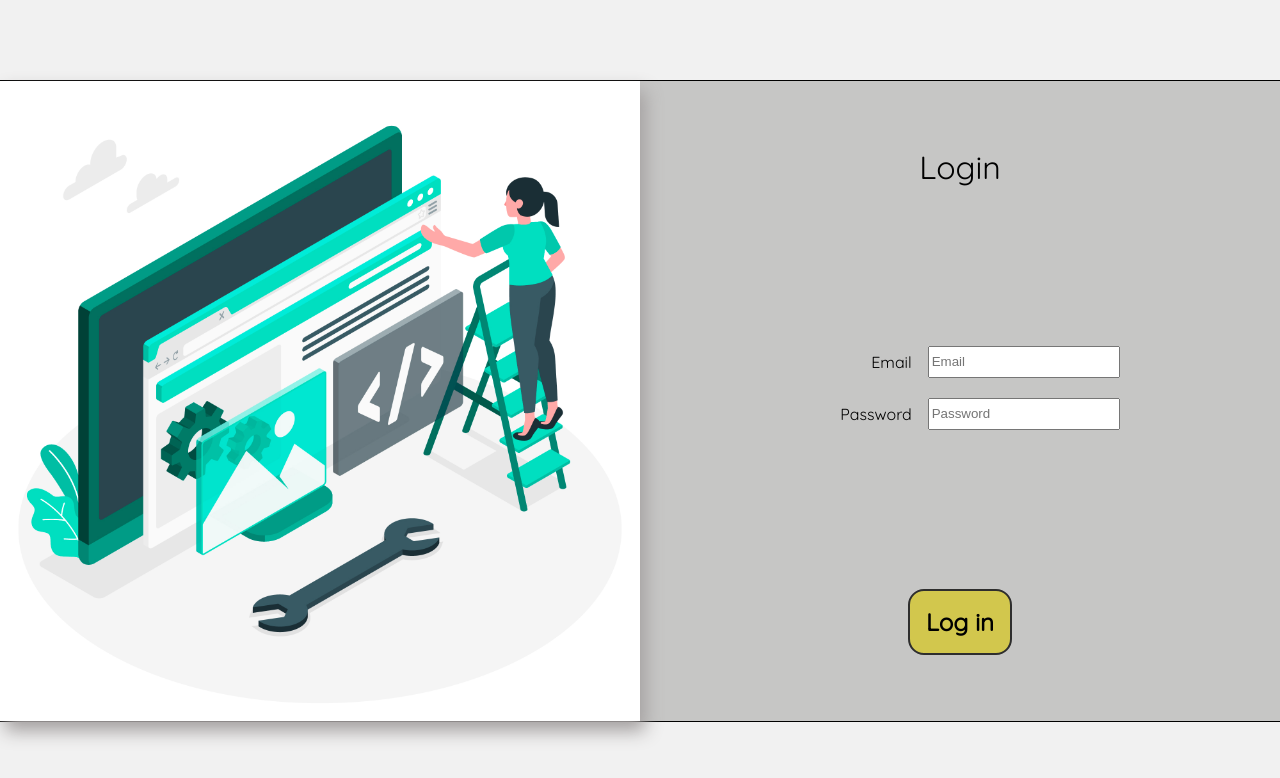
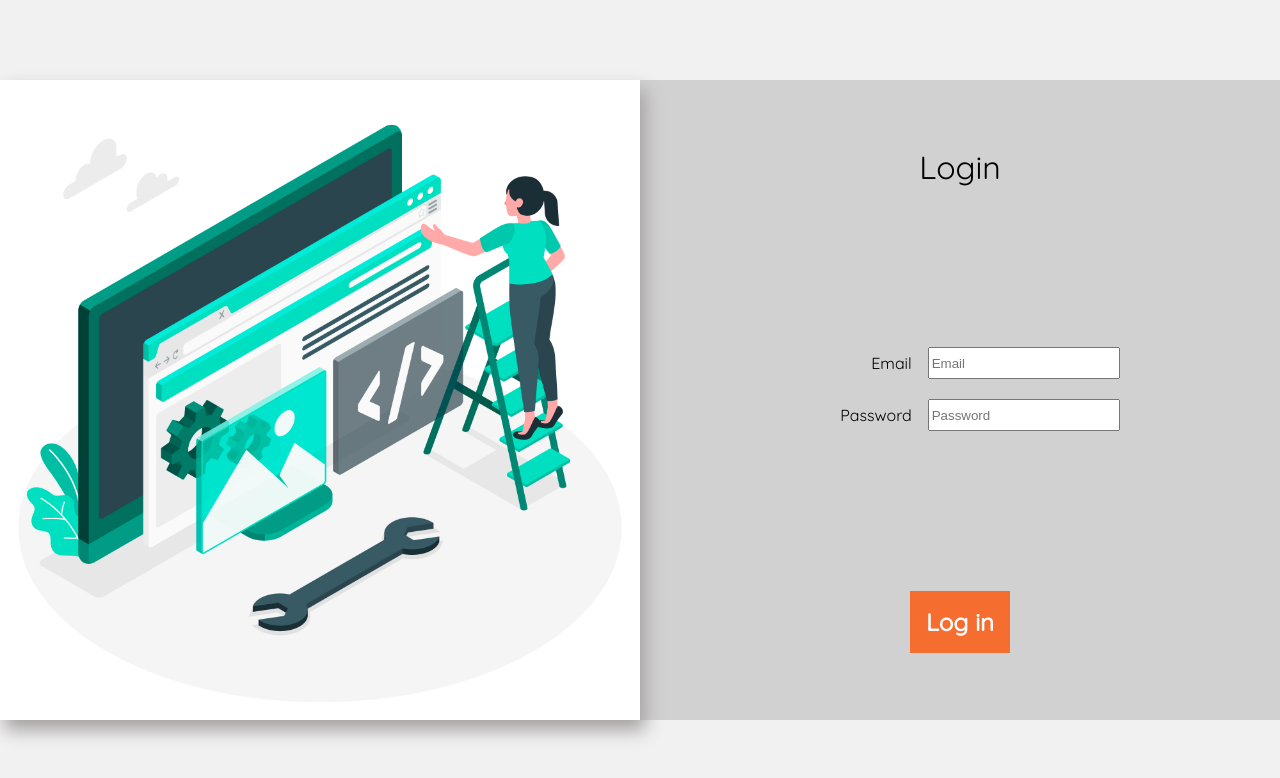
Before and after one commit to hieudku/BUMBLEBEE-Web-Design---Assignment-2-Interaction-Design, a plain HTML site: page pages/login/login.html in a window 1280 px wide. Drawn offline with Linux system fonts and the light colour scheme; a web font is replaced by a local one.

Commit message:
Updated login page

```diff
--- a/pages/login/login.css
+++ b/pages/login/login.css
@@ -25,14 +25,14 @@ body {
     list-style: none;
     }
 #section {
-    background-color: #c6c6c5;
+    background-color: #d1d1d1;
     width: 40rem;
     height: 40rem;
     display: flex;
     flex-direction: column;
     justify-content: space-around;
     align-items: center;
-
+    border: 0;
     }
 .input {
     height: 2rem;
@@ -48,13 +48,13 @@ body {
     font-family: 'Quicksand', sans-serif;
     padding: 1rem;
     font-size : 1.5rem;
-    background-color: #d2c74d;
-    border: solid #2e2e2e 2px;
-    border-radius: 1rem;
+    background-color: #f66e2f;
+    border: none;
     cursor: pointer;
+    color: white;
     }
 #btn:hover {
-    background-color: #a8a040;
+    background-color: #e46429;
     }
 #text2 {
     font-size: 2rem;
@@ -64,11 +64,11 @@ body {
     width: auto;
     height: 40rem;
     filter: drop-shadow(5px 10px 9px #a39f9f);
+    border: none;
 }
 #login {
     display: flex;
     justify-content: center;
     align-items: center;
-    border: solid black 1px;
     margin-top: 5rem;
 }
```
